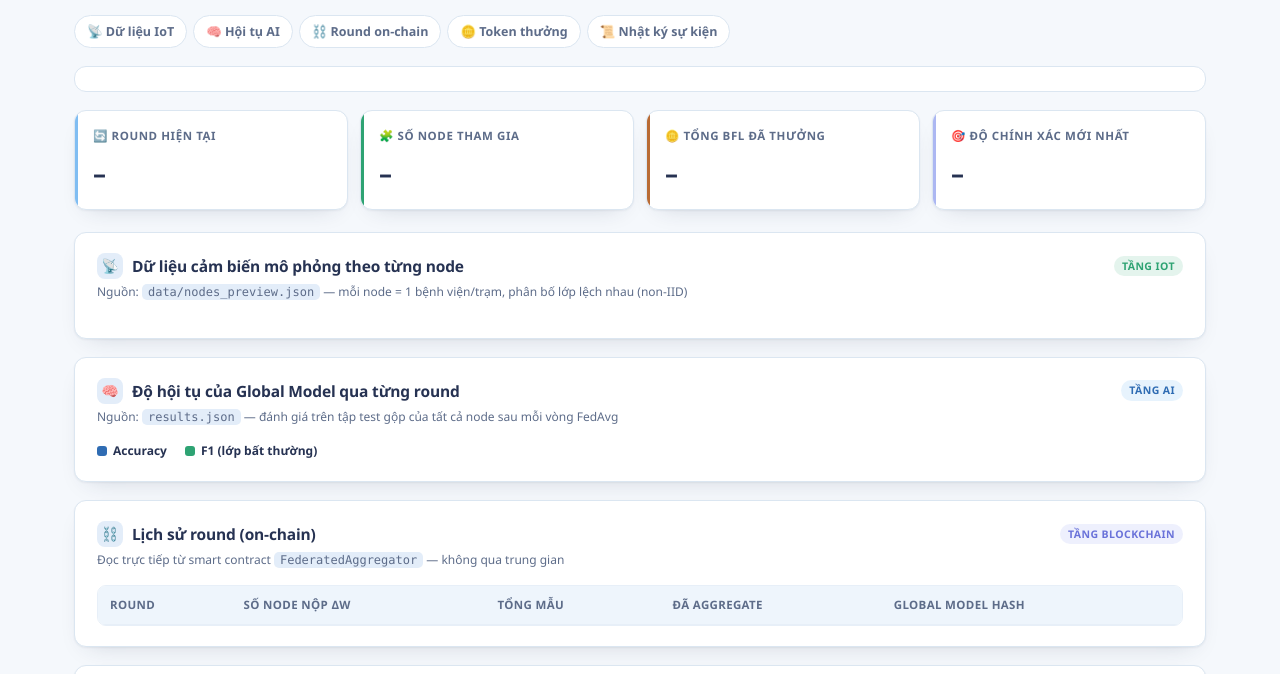
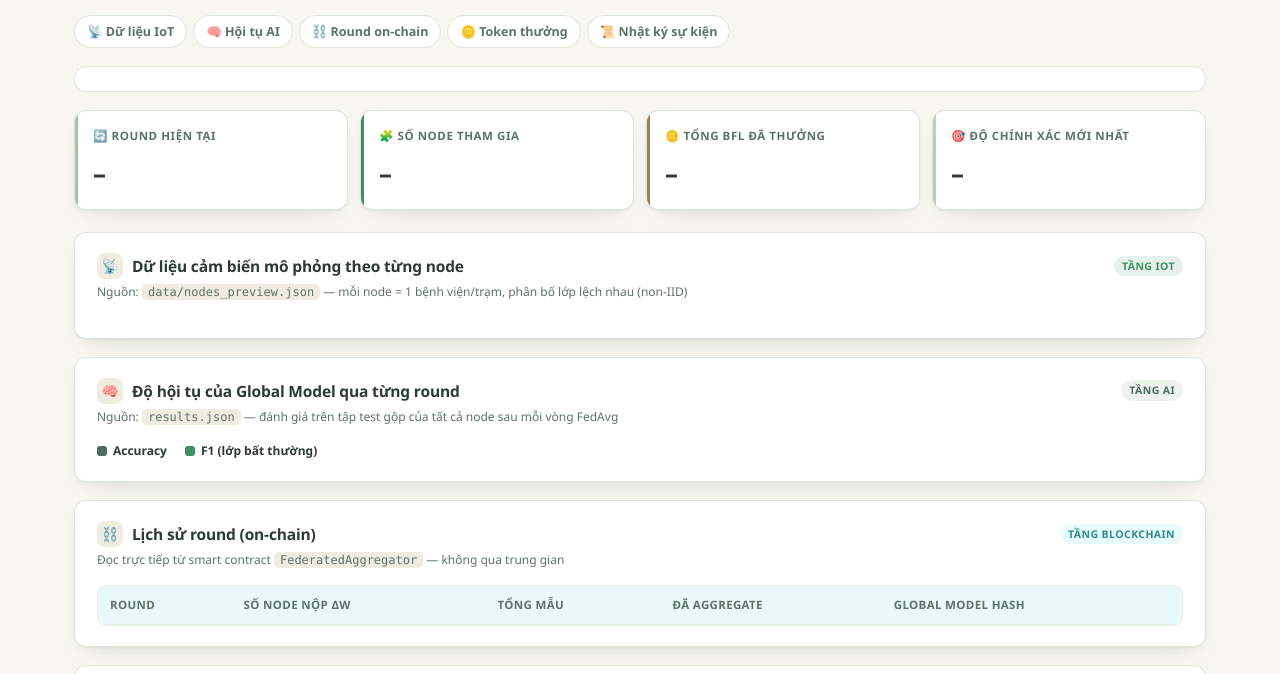
Before and after one commit to minhchien2329/BlockFL-nh-p, a website: page dashboard/index.html in a window 1280 px wide. Shown: the part 129-803 px from the top of the page. Drawn offline with nearby package versions, Linux system fonts and the light colour scheme; no server answers.

Commit message:
Dashboard: doi bang mau sang sage/mint/cream
- style.css: thay bang mau xanh duong sang bang mau xanh sage
  #5D7B6F/#A4C3A2/#B0D4B8/#EAE7D6/#D7F9FA (coolors.co) - nen, vien,
  gradient logo, thanh ti le token deu doi theo
- badge "Tang Blockchain" doi tu tim sang teal (dan xuat tu pale-cyan)
  de tach biet ro voi mau AI (sage dam) va IoT (xanh la)
- app.js: doi mau duong bieu do hoi tu cho hop nen moi

```diff
--- a/dashboard/app.js
+++ b/dashboard/app.js
@@ -188,7 +188,7 @@ function drawChart(hist, baseline) {
   const Y = (v) => PT + (1 - v / 100) * (H - PT - PB);
   const path = (arr) => arr.map((v, i) => (i ? "L" : "M") + X(i).toFixed(1) + " " + Y(v).toFixed(1)).join(" ");
   const dots = (arr, c) => arr.map((v, i) => `<circle cx="${X(i).toFixed(1)}" cy="${Y(v).toFixed(1)}" r="3" fill="${c}"/>`).join("");
-  const cAcc = "#2f6cb3", cF1 = "#2ea373", cGrid = "#e3ecf5", cLbl = "#8fa0bd";
+  const cAcc = "#4f6b60", cF1 = "#3f8f63", cGrid = "#e8f0e7", cLbl = "#8fa89c";
   const grid = [0, 25, 50, 75, 100].map((g) =>
     `<line x1="${PL}" y1="${Y(g)}" x2="${W - PR}" y2="${Y(g)}" stroke="${cGrid}"/>
      <text x="${PL - 8}" y="${Y(g) + 4}" fill="${cLbl}" font-size="11" text-anchor="end">${g}</text>`).join("");
--- a/dashboard/style.css
+++ b/dashboard/style.css
@@ -1,33 +1,33 @@
 :root {
-  /* bảng màu gốc (designervn.net) */
-  --periwinkle: #acb7f2;
-  --blue: #80bdf2;
-  --skyblue: #a2cdf2;
-  --slate: #a9c6d9;
-  --peach: #f2e2dc;
+  /* bảng màu gốc (coolors.co) */
+  --sage-dark: #5d7b6f;
+  --sage: #a4c3a2;
+  --mint: #b0d4b8;
+  --cream: #eae7d6;
+  --pale-cyan: #d7f9fa;
 
   /* token giao diện — dẫn xuất từ bảng màu trên, có chỉnh độ đậm để đủ tương phản trên nền sáng */
-  --bg: #f5f8fc;
+  --bg: #f7f6f0;
   --panel: #ffffff;
-  --panel-2: #eef5fc;
-  --panel-3: #e3edf9;
-  --line: #dbe6f1;
-  --line-soft: #e7eff8;
-  --text: #263252;
-  --muted: #5d6c89;
-  --muted-2: #90a0bc;
+  --panel-2: #eaf9fa;
+  --panel-3: #efece0;
+  --line: #dce6dc;
+  --line-soft: #e8f0e7;
+  --text: #2c3a33;
+  --muted: #5f7268;
+  --muted-2: #95a69c;
 
-  --accent: #2f6cb3;
-  --accent-soft: #80bdf230;
-  --green: #2ea373;
-  --green-soft: #2ea37320;
-  --amber: #b96b34;
-  --amber-soft: #f2e2dc80;
-  --purple: #6a72d9;
-  --purple-soft: #acb7f235;
+  --accent: #4f6b60;
+  --accent-soft: #a4c3a233;
+  --green: #3f8f63;
+  --green-soft: #3f8f6320;
+  --amber: #ad7c4b;
+  --amber-soft: #eae7d690;
+  --purple: #2e8b90;
+  --purple-soft: #d7f9fa90;
 
   --radius: 12px;
-  --shadow: 0 1px 2px rgba(38, 49, 77, .06), 0 10px 24px -14px rgba(38, 49, 77, .22);
+  --shadow: 0 1px 2px rgba(44, 58, 51, .06), 0 10px 24px -14px rgba(44, 58, 51, .22);
 }
 
 * { box-sizing: border-box; }
@@ -53,7 +53,7 @@ header {
 .brand { display: flex; gap: 12px; align-items: flex-start; }
 .brand .logo {
   width: 42px; height: 42px; border-radius: 11px; flex: none;
-  background: linear-gradient(135deg, var(--blue), var(--periwinkle));
+  background: linear-gradient(135deg, var(--sage), var(--mint));
   display: flex; align-items: center; justify-content: center;
   font-size: 20px; box-shadow: var(--shadow);
 }
@@ -97,7 +97,7 @@ button:disabled { opacity: .55; cursor: default; transform: none; }
   background: var(--panel); border: 1px solid var(--line); padding: 6px 12px;
   border-radius: 999px; transition: all .15s;
 }
-.quicknav a:hover { color: var(--accent); border-color: var(--blue); background: var(--accent-soft); }
+.quicknav a:hover { color: var(--accent); border-color: var(--sage); background: var(--accent-soft); }
 
 /* ---------- Meta strip ---------- */
 .meta {
@@ -120,15 +120,15 @@ button:disabled { opacity: .55; cursor: default; transform: none; }
   padding: 16px 18px; box-shadow: var(--shadow); position: relative; overflow: hidden;
   transition: transform .15s, border-color .15s;
 }
-.card:hover { transform: translateY(-2px); border-color: var(--slate); }
+.card:hover { transform: translateY(-2px); border-color: var(--sage-dark); }
 .card::before {
   content: ""; position: absolute; left: 0; top: 0; bottom: 0; width: 3px;
   background: var(--accent-color, var(--accent));
 }
-.card:nth-child(1) { --accent-color: var(--blue); }
+.card:nth-child(1) { --accent-color: var(--sage); }
 .card:nth-child(2) { --accent-color: var(--green); }
 .card:nth-child(3) { --accent-color: var(--amber); }
-.card:nth-child(4) { --accent-color: var(--periwinkle); }
+.card:nth-child(4) { --accent-color: var(--mint); }
 .card .k {
   color: var(--muted); font-size: 11.5px; font-weight: 600; text-transform: uppercase;
   letter-spacing: .05em; display: flex; align-items: center; gap: 6px;
@@ -175,7 +175,7 @@ td.mono, .hash { font-family: ui-monospace, Consolas, monospace; font-size: 12px
 .badge.wait { background: var(--amber-soft); color: var(--amber); }
 
 .bar { height: 8px; background: var(--panel-3); border-radius: 4px; overflow: hidden; min-width: 120px; }
-.bar > i { display: block; height: 100%; background: linear-gradient(90deg, var(--blue), var(--periwinkle)); border-radius: 4px; }
+.bar > i { display: block; height: 100%; background: linear-gradient(90deg, var(--sage), var(--mint)); border-radius: 4px; }
 
 /* ---------- Chart ---------- */
 #chart svg { display: block; width: 100%; max-height: 300px; }
@@ -189,7 +189,7 @@ td.mono, .hash { font-family: ui-monospace, Consolas, monospace; font-size: 12px
   background: var(--panel-2); border: 1px solid var(--line); border-radius: 10px;
   padding: 14px 16px; transition: border-color .15s;
 }
-.dcard:hover { border-color: var(--slate); }
+.dcard:hover { border-color: var(--sage-dark); }
 .dhead { display: flex; justify-content: space-between; align-items: baseline; margin-bottom: 10px; }
 .dhead b { font-size: 14.5px; color: var(--text); }
 .dhead span { color: var(--muted); font-size: 11.5px; }
```
